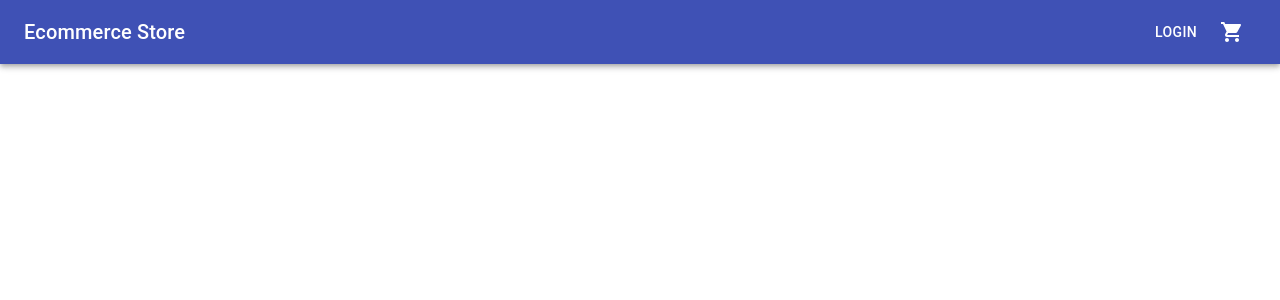
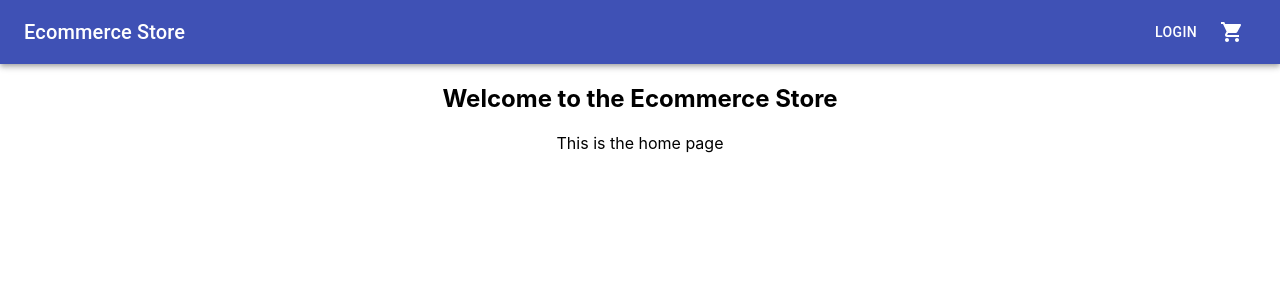
Before and after one commit to Forbidden-Duck/ecommerce-frontend, a React (Create React App) app: page / in a window 1280 px wide. Shown: the top 300 px of the page. Built offline with nearby package versions, Linux system fonts and the light colour scheme.

Commit message:
Home route

```diff
--- a/src/App.jsx
+++ b/src/App.jsx
@@ -1,14 +1,14 @@
-import React, { useEffect } from "react";
+import React from "react";
 import {
     BrowserRouter as Router,
     Redirect,
     Route,
     Switch,
 } from "react-router-dom";
-import { useDispatch } from "react-redux";
 import "./App.css";
 
 // TODO Routes
+import Home from "./routes/Home/Home";
 
 import Navbar from "./components/Navbar/Navbar";
 // TODO LoggedInRoute (For logged in only routes)
@@ -21,6 +21,7 @@ function App() {
                 <Navbar />
                 <Switch>
                     {/* Public Routes */}
+                    <Route exact path="/" component={Home} />
 
                     {/* Logged-in Only Routes */}
 
--- /dev/null
+++ b/src/routes/Home/Home.css
@@ -0,0 +1,4 @@
+.home-section {
+    text-align: center;
+    margin: auto;
+}
--- /dev/null
+++ b/src/routes/Home/Home.jsx
@@ -0,0 +1,14 @@
+import React, { useEffect } from "react";
+import "./Home.css";
+// TODO preload login
+
+function Home() {
+    return (
+        <section className="home-section">
+            <h2>Welcome to the Ecommerce Store</h2>
+            <p>This is the home page</p>
+        </section>
+    );
+}
+
+export default Home;
```
